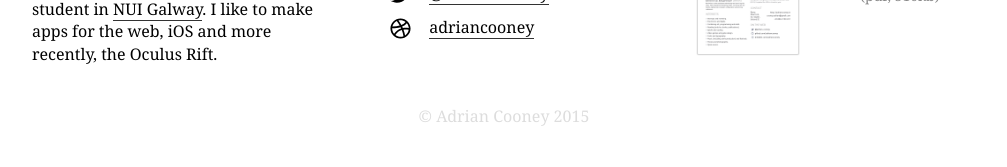
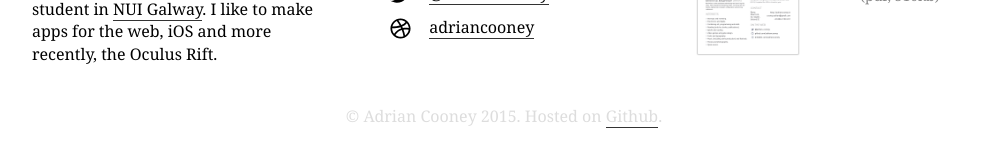
Before and after one commit to adriancooney/adriancooney.github.com, a Jekyll site: the page built from index.html, in a window 1280 px wide. Shown: the part 682-849 px from the top of the page, without its empty margins (144-1151 px from the left). Built offline with Jekyll 4.4.1, drawn with Linux system fonts in a browser that asks for light colours; some web fonts are replaced.

Commit message:
Credits to Github for the hosting

```diff
--- a/_includes/footer.html
+++ b/_includes/footer.html
@@ -35,7 +35,7 @@
 	</section>
 </div>
 
-<p class="copyright">&copy; Adrian Cooney 2015</p>
+<p class="copyright">&copy; Adrian Cooney 2015. Hosted on <a href="http://github.com/">Github</a>.</p>
 
 <script>
   (function(i,s,o,g,r,a,m){i['GoogleAnalyticsObject']=r;i[r]=i[r]||function(){
```
